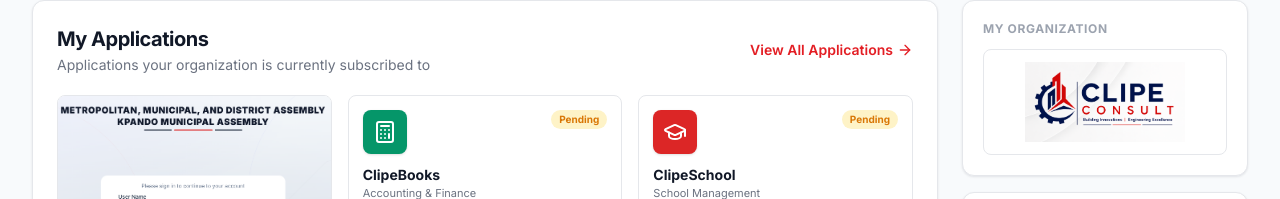
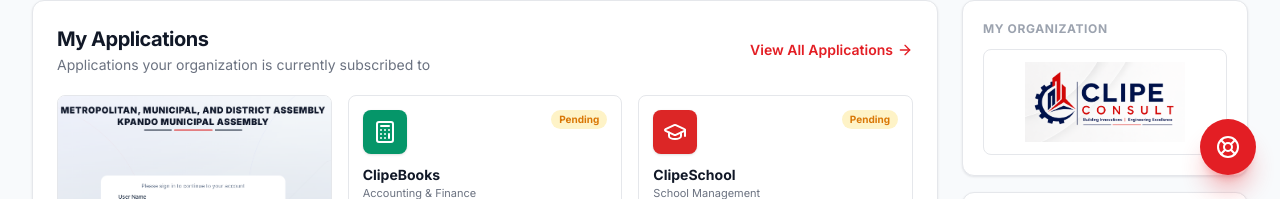
Before and after one commit to lilromeo2290/clipeone_platform, a Next.js app: page / in a window 1280 px wide. Shown: the part 601-800 px from the top of the page. Built offline with nearby package versions, Linux system fonts and the light colour scheme.

Commit message:
auto: 2026-09-04 00:34:26 — M  src/app/layout.tsx|M  src/components/clipeone/sidebar.tsx|

```diff
--- a/src/app/layout.tsx
+++ b/src/app/layout.tsx
@@ -2,6 +2,8 @@ import type { Metadata } from "next";
 import { Inter } from "next/font/google";
 import "./globals.css";
 import { Toaster } from "@/components/ui/toaster";
+import { SupportModalProvider } from "@/components/clipeone/support-modal-context";
+import { SupportLauncher } from "@/components/clipeone/support-launcher";
 
 const inter = Inter({
   variable: "--font-inter",
@@ -37,7 +39,10 @@ export default function RootLayout({
       <body
         className={`${inter.variable} font-sans antialiased bg-[#f8fafc] text-[#111827]`}
       >
-        {children}
+        <SupportModalProvider>
+          {children}
+          <SupportLauncher />
+        </SupportModalProvider>
         <Toaster />
       </body>
     </html>
--- a/src/components/clipeone/sidebar.tsx
+++ b/src/components/clipeone/sidebar.tsx
@@ -10,6 +10,7 @@ import {
   Phone,
   MapPin,
 } from "lucide-react";
+import { useSupportModal } from "./support-modal-context";
 
 const ANNOUNCEMENTS = [
   {
```
